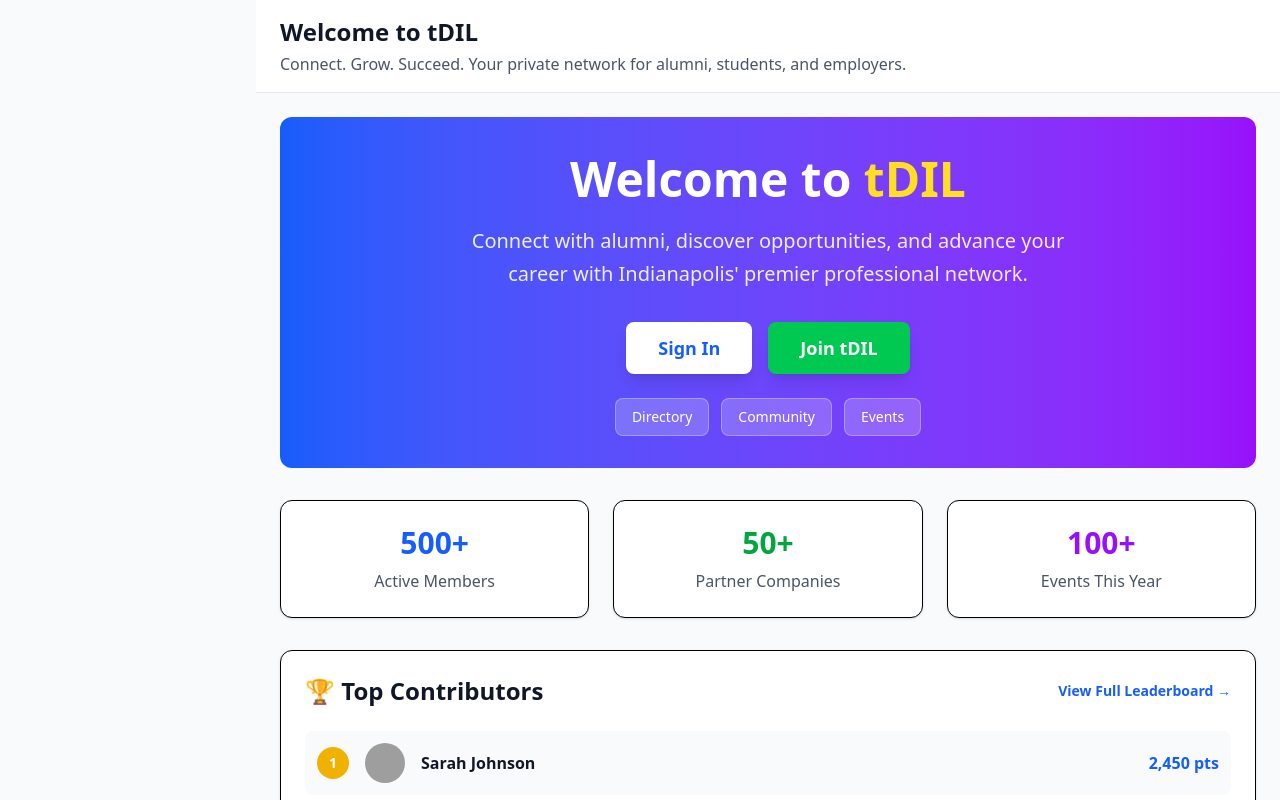
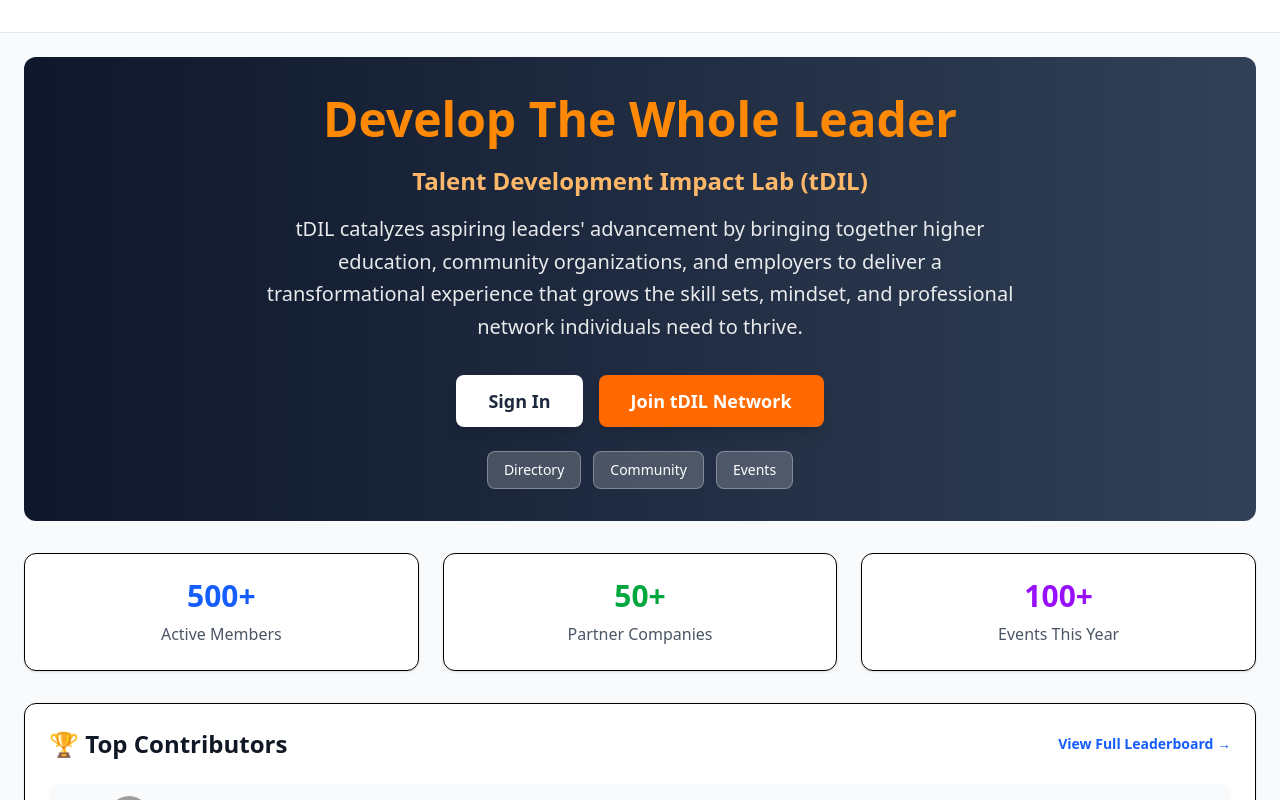
Before and after one commit to pelenupe/tdilapp, a React (Vite) app in the folder tdil-frontend/: page / in a window 1280 px wide. Shown: the top 800 px of the page. Built offline with nearby package versions, Linux system fonts and the light colour scheme; grey boxes are pictures that could not be loaded.

Commit message:
Update home page branding and fix desktop layout - remove sidebar for non-authenticated users, update with proper TDIL branding and messaging

```diff
--- a/tdil-frontend/src/components/PageLayout.jsx
+++ b/tdil-frontend/src/components/PageLayout.jsx
@@ -11,7 +11,8 @@
   headerActions,
   showPointsInHeader = true,
   userPoints = 0,
-  headerContent
+  headerContent,
+  showSidebar = true
 }) {
   // Render appropriate sidebar based on user type
   const renderSidebar = () => {
@@ -27,14 +28,14 @@
 
   return (
     <div className="min-h-screen bg-gray-50">
-      {/* Mobile Header */}
-      <MobileHeader userType={userType} />
+      {/* Mobile Header - only show when sidebar is enabled */}
+      {showSidebar && <MobileHeader userType={userType} />}
 
-      {/* Left Sidebar */}
-      {renderSidebar()}
+      {/* Left Sidebar - only show when enabled */}
+      {showSidebar && renderSidebar()}
 
       {/* Main Content */}
-      <div className="transition-all duration-300 lg:ml-64 pt-16 lg:pt-0">
+      <div className={`transition-all duration-300 ${showSidebar ? 'lg:ml-64 pt-16 lg:pt-0' : ''}`}>
         {/* Page Header - Always flush with sidebar */}
         <div className="bg-white border-b border-gray-200 px-6 py-4">
           <div className="flex flex-col sm:flex-row sm:items-center sm:justify-between gap-4">
--- a/tdil-frontend/src/pages/Home.jsx
+++ b/tdil-frontend/src/pages/Home.jsx
@@ -40,31 +40,35 @@
   return (
     <PageLayout
       userType={user.userType}
-      title="Welcome to tDIL"
-      subtitle="Connect. Grow. Succeed. Your private network for alumni, students, and employers."
+      title=""
+      subtitle=""
       showPointsInHeader={false}
+      showSidebar={false}
     >
       {/* Hero Section */}
-      <div className="bg-gradient-to-r from-blue-600 to-purple-600 text-white rounded-lg sm:rounded-xl p-4 sm:p-6 lg:p-8 mb-6 sm:mb-8 mx-1 sm:mx-0">
+      <div className="bg-gradient-to-r from-slate-900 to-slate-700 text-white rounded-lg sm:rounded-xl p-4 sm:p-6 lg:p-8 mb-6 sm:mb-8 mx-1 sm:mx-0">
         <div className="text-center">
           <h1 className="text-xl sm:text-2xl md:text-3xl lg:text-5xl font-extrabold mb-3 sm:mb-4 leading-tight">
-            Welcome to <span className="text-yellow-300">tDIL</span>
+            <span className="text-orange-400">Develop The Whole Leader</span>
           </h1>
-          <p className="text-sm sm:text-base md:text-lg lg:text-xl mb-4 sm:mb-6 lg:mb-8 max-w-2xl mx-auto opacity-90 px-1 sm:px-2 leading-relaxed">
-            Connect with alumni, discover opportunities, and advance your career with Indianapolis' premier professional network.
+          <h2 className="text-base sm:text-lg md:text-xl lg:text-2xl font-bold mb-3 sm:mb-4 text-orange-300">
+            Talent Development Impact Lab (tDIL)
+          </h2>
+          <p className="text-sm sm:text-base md:text-lg lg:text-xl mb-4 sm:mb-6 lg:mb-8 max-w-3xl mx-auto opacity-90 px-1 sm:px-2 leading-relaxed">
+            tDIL catalyzes aspiring leaders' advancement by bringing together higher education, community organizations, and employers to deliver a transformational experience that grows the skill sets, mindset, and professional network individuals need to thrive.
           </p>
           <div className="flex flex-col gap-2 sm:flex-row sm:gap-3 lg:gap-4 justify-center mb-3 sm:mb-4 lg:mb-6 px-1 sm:px-2">
             <button
               onClick={() => navigate('/login')}
-              className="px-4 sm:px-6 lg:px-8 py-2.5 sm:py-3 bg-white text-blue-600 rounded-lg text-sm sm:text-base lg:text-lg font-semibold hover:bg-gray-100 transition-colors shadow-lg w-full sm:w-auto"
+              className="px-4 sm:px-6 lg:px-8 py-2.5 sm:py-3 bg-white text-slate-800 rounded-lg text-sm sm:text-base lg:text-lg font-semibold hover:bg-gray-100 transition-colors shadow-lg w-full sm:w-auto"
             >
               Sign In
             </button>
             <button
               onClick={() => navigate('/register')}
-              className="px-4 sm:px-6 lg:px-8 py-2.5 sm:py-3 bg-green-500 text-white rounded-lg text-sm sm:text-base lg:text-lg font-semibold hover:bg-green-600 transition-colors shadow-lg w-full sm:w-auto"
+              className="px-4 sm:px-6 lg:px-8 py-2.5 sm:py-3 bg-orange-500 text-white rounded-lg text-sm sm:text-base lg:text-lg font-semibold hover:bg-orange-600 transition-colors shadow-lg w-full sm:w-auto"
             >
-              Join tDIL
+              Join tDIL Network
             </button>
           </div>
           <div className="flex flex-col gap-2 sm:flex-row sm:gap-2 lg:gap-3 justify-center px-1 sm:px-2">
```
